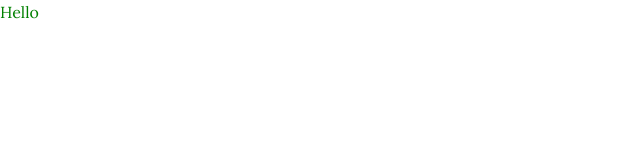
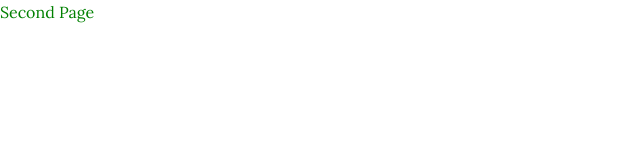
Before and after one commit to vanyachyzh/ts_tailwind_tamplate, a React (Vite) app: page /second in a window 1280 px wide. Shown: the top 160 px of the page, without its empty margins (0-640 px from the left). Built offline with nearby package versions, Linux system fonts and the light colour scheme.

Commit message:
Add simple routing

```diff
--- a/package.json
+++ b/package.json
@@ -11,7 +11,8 @@
   },
   "dependencies": {
     "react": "^18.2.0",
-    "react-dom": "^18.2.0"
+    "react-dom": "^18.2.0",
+    "react-router-dom": "^6.22.3"
   },
   "devDependencies": {
     "@trivago/prettier-plugin-sort-imports": "^4.3.0",
--- a/src/App.tsx
+++ b/src/App.tsx
@@ -1,5 +1,20 @@
+import { Route, Routes } from 'react-router-dom';
+
+import ErrorPage from './pages/ErrorPage';
+import Home from './pages/Home';
+import SecondPage from './pages/SecondPage';
+
 function App() {
-  return <div className="bg-red-500 text-text font-Lora">Hello</div>;
+  return (
+    <div className="text-text font-Lora bg-red-500">
+      <Routes>
+        <Route path="/" element={<Home />} />
+        <Route path="/second" element={<SecondPage />} />
+        <Route path="/" element={<Home />} />
+        <Route path="*" element={<ErrorPage />} />
+      </Routes>
+    </div>
+  );
 }
 
 export default App;
--- a/src/main.tsx
+++ b/src/main.tsx
@@ -1,10 +1,15 @@
-import React from 'react'
-import ReactDOM from 'react-dom/client'
-import App from './App.tsx'
-import './index.css'
+import React from 'react';
+import ReactDOM from 'react-dom/client';
+import { BrowserRouter } from 'react-router-dom';
+
+import App from './App.tsx';
+
+import './index.css';
 
 ReactDOM.createRoot(document.getElementById('root')!).render(
   <React.StrictMode>
-    <App />
+    <BrowserRouter>
+      <App />
+    </BrowserRouter>
   </React.StrictMode>,
-)
+);
--- /dev/null
+++ b/src/pages/ErrorPage.tsx
@@ -0,0 +1,5 @@
+const ErrorPage = () => {
+  return <div>Error</div>;
+};
+
+export default ErrorPage;
--- /dev/null
+++ b/src/pages/Home.tsx
@@ -0,0 +1,5 @@
+const Home = () => {
+  return <div>Home</div>;
+};
+
+export default Home;
--- /dev/null
+++ b/src/pages/SecondPage.tsx
@@ -0,0 +1,5 @@
+const SecondPage = () => {
+  return <div>Second Page</div>;
+};
+
+export default SecondPage;
```
Also changed, not shown: 1 other file (tests, documents, lock files or other folders).
